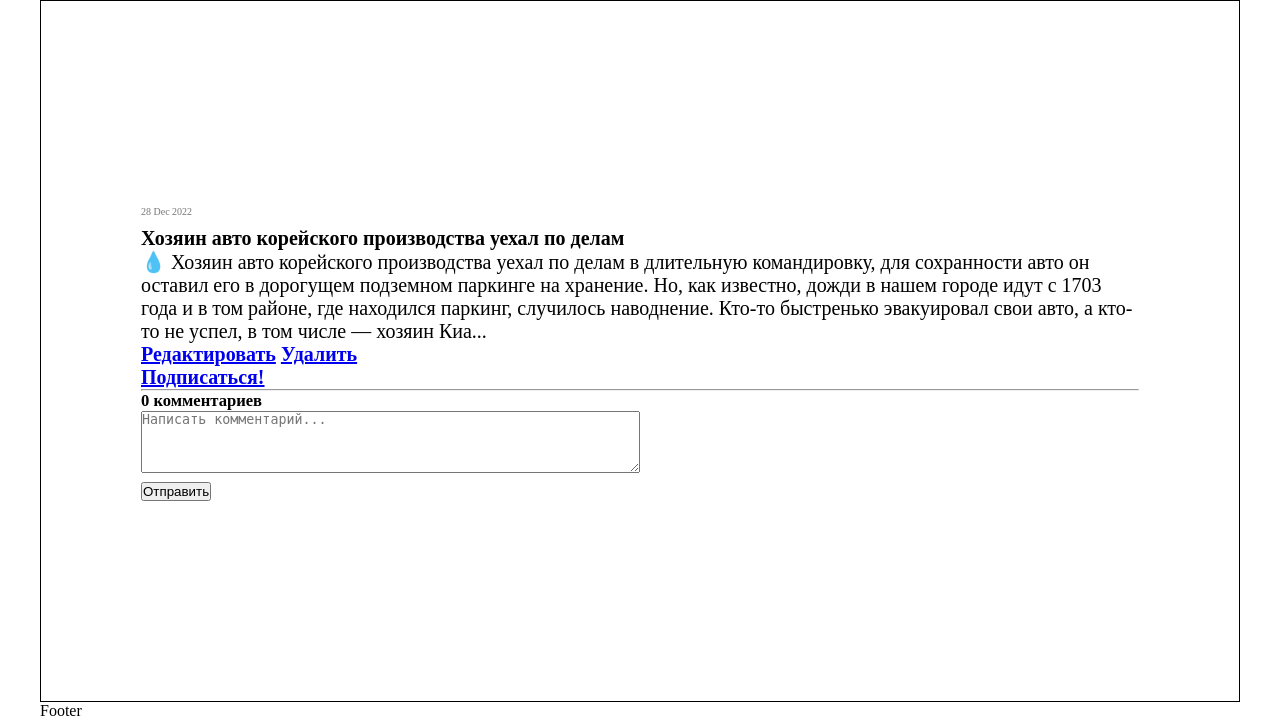
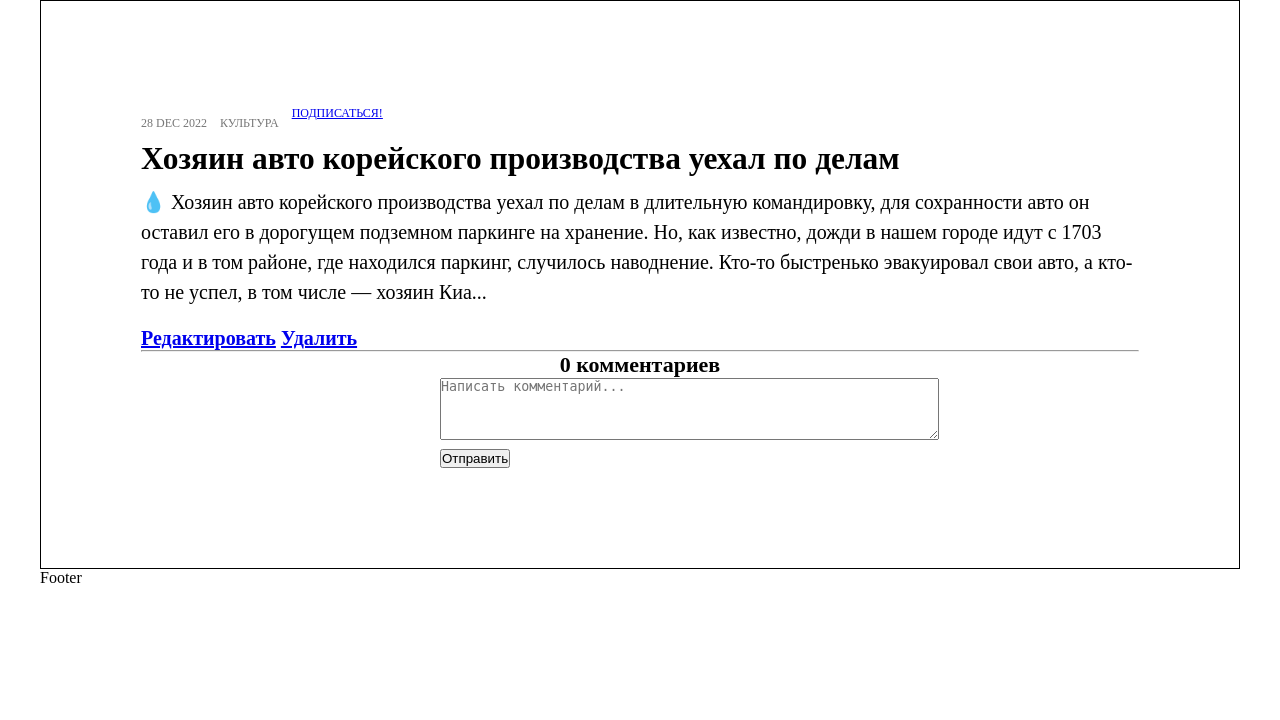
Before and after one commit to ReutAS39/news_portal, a Django app: page /news/2 in a window 1280 px wide. Shown: the part 160-880 px from the top of the page. After the commit the page ends 743 px from the top, so only its background shows below. Run offline with Django 4.2, Linux system fonts and the light colour scheme; a user stored in the database is signed in; data comes from the database, SQL or seed files in the repository; both versions use the stored data as it was after the commit; parts of the project's set-up code (start-up, migrations or seed data) failed here and were passed over.

Commit message:
templates upd

```diff
--- a/news/templatetags/custom_tags.py
+++ b/news/templatetags/custom_tags.py
@@ -16,8 +16,8 @@ def url_replace(context, **kwargs):
 def get_categories():
     return Category.objects.all()
 
-@register.simple_tag(takes_context=True)
-def get_author(context):
-    user = context['user']
-    print(user)
-   # return User.objects.filter(username=context['user'].exists())
+# @register.simple_tag(takes_context=True)
+# def get_author(context):
+#     user = context['user']
+#     print(user)
+#    # return User.objects.filter(username=context['user'].exists())
--- a/static/css/styles_2.css
+++ b/static/css/styles_2.css
@@ -7,6 +7,11 @@
 
 *, ::after, ::before {
     box-sizing: border-box;
+}
+
+p {
+    margin: 10px 0 20px;
+
 }
 
 .header, .main-section {
@@ -25,6 +30,12 @@
     padding-top: 40px;
     display: flex;
     justify-content: space-between;
+}
+.comments-container {
+    box-sizing: border-box;
+    margin: 0 auto;
+    padding: 0 20px;
+    max-width: 440px;
 }
 
 .logo {
@@ -60,7 +71,7 @@ nav ul li a {
 }
 
 .section-content {
-    padding: 200px 100px;
+    padding: 100px 100px;
     border: 1px solid black;
     font-size: 20px;
 }
@@ -78,6 +89,8 @@ nav ul li a {
 
 .news_container a {
     text-decoration: none;
+    color: black;
+    font-weight: 700;
 }
 
 .category-tab {
@@ -142,5 +155,96 @@ nav ul li a {
 .meta_article {
     color: #777;
     margin: 5px 0 10px;
-    font-size: 10px;
+    font-size: 12px;
+    display: flex;
+    text-transform: uppercase;
 }
+
+.meta__item {
+    margin: 10px 13px 0 0;
+}
+
+.article__title {
+    font-size: 1.57em;
+    margin: 0 0 10px;
+
+}
+
+.article__description {
+    font-size: 1em;
+    font-weight: 400;
+    line-height: 1.5em;
+}
+
+.pagination {
+    margin: 20px 20px 20px;
+    display: flex;
+    flex-wrap: nowrap;
+    align-items: flex-start;
+    justify-content: center;
+}
+
+.pagination a {
+	margin: 20px 0 0 0;
+    margin: 5px;
+    border: 1px solid #d0d0d0;
+	border-radius: 30px;
+	text-decoration: none;
+	font-size: 24px;
+}
+
+.article {
+    font-size: 26px;
+    font-weight: 700;
+    line-height: 32px;
+    text-align: center;
+}
+
+.date {
+    color: #777;
+    margin: 5px 0 10px;
+    font-size: 14px;
+    display: flex;
+    text-transform: uppercase;
+}
+
+.text {
+    line-height: 28px;
+}
+
+.comments-count {
+    font-size: 22px;
+    text-align: center;
+}
+
+.comment {
+    display: flex;
+    flex-wrap: wrap;
+    align-content: flex-start;
+    padding: var(--content-offset) 0;
+    min-width: 0;
+    align-self: start;
+    flex-direction: column;
+    background-color: #f2f4fa;
+    border-radius: 20px;
+    margin: 10px;
+}
+
+.comment_author {
+
+    white-space: nowrap;
+    min-width: 0;
+}
+
+.comment_date {
+    font-size: 13px;
+    line-height: 18px;
+    display: flex;
+    align-items: center;
+    color: var(--theme-color-text-secondary);
+}
+
+.comment_text {
+    margin-top: 0;
+
+}
--- a/templates/flatpages/defaultpro.html
+++ b/templates/flatpages/defaultpro.html
@@ -41,7 +41,6 @@
                         <button class="author-btn"> <a href="upgrade/"> Стать автором </a> </button>
 {% endif %}
             </div>
-
         </section>
         <section class="content-section"></section>
         <div class="fixed-container">
@@ -50,7 +49,6 @@
 {{ flatpage.content }}
 {% endblock content %}
             </div>
-
         </div>
     </main>
     <footer class="footer">
--- a/templates/news.html
+++ b/templates/news.html
@@ -7,14 +7,23 @@
 {% block content %}
     <div class="article__meta">
         <p class="meta meta_article">
+            <span class="meta__item meta__item_first-line">
 {{ news.time_in|date:'d M Y' }}
+            </span>
+            <span class="meta__item">
+{{ cat_selected }}
+            </span>
+            <span class="meta__subscribe">
+{% if request.user.username and cat_selected not in cat_subscriber  %}
+             <a class="btn-subsctibe" href="/news/subscribe/{{cat_selected.id}}">Подписаться!</a>
+{% endif%}
+            </span>
         </p>
-    <p></p>
     </div>
-
-    <h4>{{ news.article|censor }}</h4>
-
+    <h2 class="article__title">{{ news.article|censor }}</h2>
+    <div class="article__description">
             <p>{{ news.text|censor }}</p>
+    </div>
 
 {% if request.user.groups.get.id == 2 %}
     <ul>
@@ -22,18 +31,21 @@
         <a class="btn btn-danger" href="/news/{{news.get_position}}/{{news.id}}/delete"><b>Удалить</b></a>
     </ul>
 {% endif%}
-{% if request.user.username and cat_selected not in cat_subscriber  %}
-    <a class="btn btn-warning" href="/news/subscribe/{{cat_selected.id}}"><b>Подписаться!</b></a>
-{% endif%}
+
     <hr>
-
-        <h5>{{ news.comments_post.all.count }} комментариев</h5>
+        <div class="fixed-container">
+            <div class="comments-container">
+                <h1 class="comments-count">
+                    {{ news.comments_post.all.count }} комментариев
+                </h1>
 {% if request.user.is_authenticated %}
                 <form action="#" method="post" enctype="multipart/form-data">
 {% csrf_token %}
                 <div class="form-error">{{ form.non_field_errors }}</div>
 {% for f in form %}
-                <p><label class="form-label" for="{{ f.id_for_label }}">{{f.label}} </label>{{ f }}</p>
+                <div>
+                    <label class="form-label" for="{{ f.id_for_label }}">{{f.label}} </label>{{ f }}
+                </div>
                 <div class="form-error">{{ f.errors }}</div>
 {% endfor %}
                 <button type="submit" class="btn btn-primary">Отправить</button>
@@ -41,12 +53,14 @@
 {% endif %}
 
 {% for c in news.comments_post.all %}
-    <div class="comments_sf">
-        <div class="el article"> {{ c.user }} </div>
-        <div class="el date"> {{ c.time_in|date:'d M Y' }}</div>
-        <div class="el text">{{ c.text }}</div>
+                <div class="comment">
+                    <div class="comment_author"> {{ c.user }} </div>
+                    <time class="comment_date"> {{ c.time_in|date:'d M Y' }}</time>
+                    <p class="comment_text">{{ c.text }}</p>
                 </div>
 {% endfor %}
+             </div>
+        </div>
 
 
 {% endblock content %}
```
Also changed, not shown: templates/news_listpro.html (+5 -7 lines), db.sqlite3, static/img/like.svg (added), 1 other file. Lines whose indentation alone changed are shown as unchanged.
